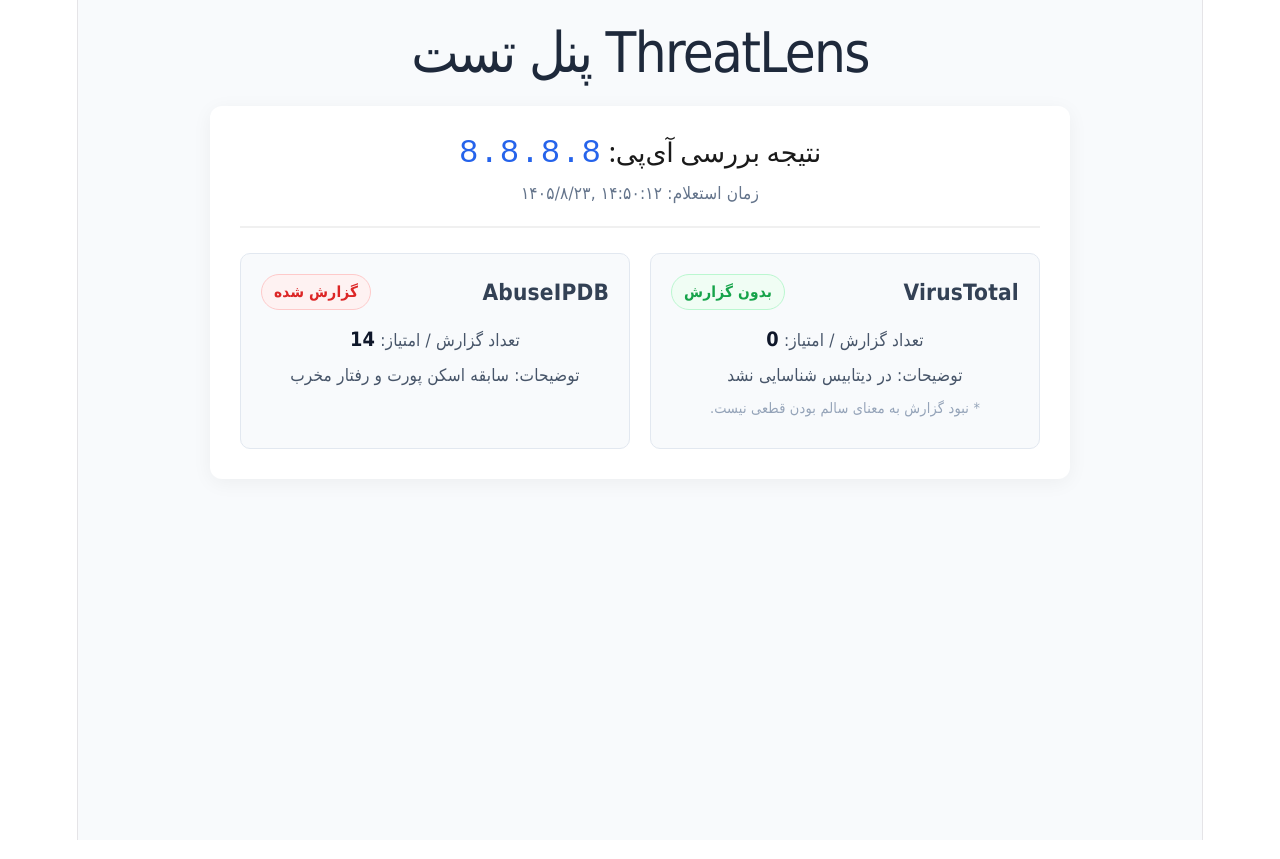
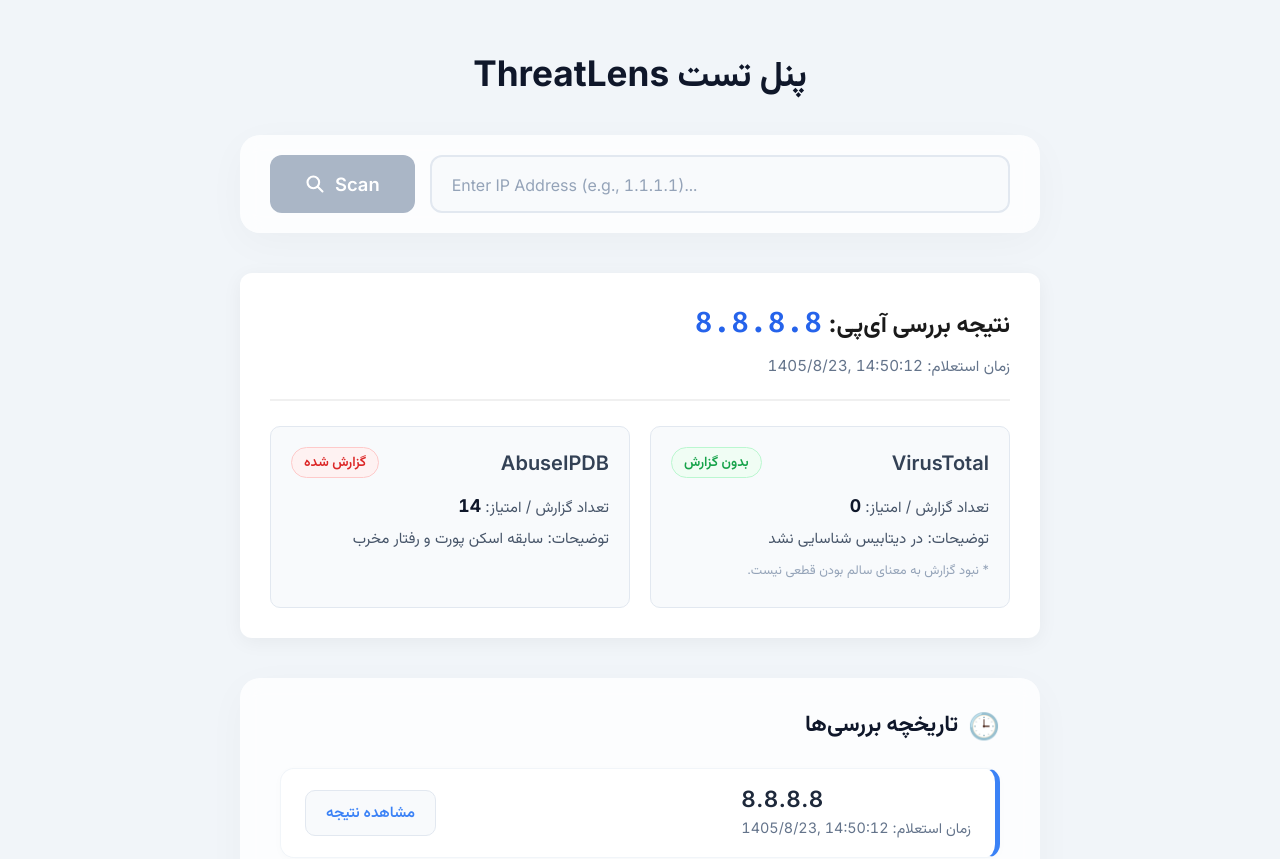
Before and after one commit to AmirHo3ein138/ThreatLensWebapp, a React app in the folder frontend/: page / in a window 1280 px wide. Shown: the top 859 px of the page. Built offline with nearby package versions, Linux system fonts and the light colour scheme; the HTML template or start-up script is replaced by a standard one.

Commit message:
activate search button functionality and polish UI appearance

```diff
--- a/frontend/src/App.jsx
+++ b/frontend/src/App.jsx
@@ -1,25 +1,44 @@
 import { useState, useEffect } from 'react';
 import { checkNewIp } from './services/api';
 import ResultCard from './components/ResultCard';
+import History from './components/History';
+import SearchForm from './components/SearchForm';
 
 function App() {
   const [data, setData] = useState(null);
+  const [loading, setLoading] = useState(false);
 
   useEffect(() => {
-    // فراخوانی تابع API برای دریافت اطلاعات آی‌پی
-    checkNewIp('8.8.8.8').then((result) => {
-      setData(result);
-    });
+    handleSearch('8.8.8.8');
   }, []);
 
+  const handleSearch = (ip) => {
+    setLoading(true);
+    setData(null);
+
+    checkNewIp(ip).then((result) => {
+      setData(result);
+      setLoading(false);
+    });
+  };
+
   return (
-    <div style={{ padding: '20px', minHeight: '100vh', backgroundColor: '#f8fafc' }}>
-      <h1 style={{ textAlign: 'center', fontFamily: 'Tahoma', color: '#1e293b', marginTop: '20px' }}>
+    <div style={{ padding: '20px' }}>
+      <h1 style={{ textAlign: 'center', color: '#0f172a', margin: '30px 0', fontSize: '2.2rem', fontWeight: '700' }}>
         پنل تست ThreatLens
       </h1>
 
-      {/* نمایش کامپوننت کارت نتیجه با داده‌های دریافت شده */}
-      <ResultCard data={data} />
+      <SearchForm onSearch={handleSearch} loading={loading} />
+
+      {loading && (
+        <div dir="ltr" style={{ textAlign: 'center', color: '#3b82f6', margin: '30px 0', fontSize: '1.1rem', fontWeight: '600', fontFamily: 'Inter' }}>
+          ⏳ Analyzing threat intelligence data...
+        </div>
+      )}
+
+      {data && !loading && <ResultCard data={data} />}
+
+      <History />
     </div>
   );
 }
--- a/frontend/src/components/History.css
+++ b/frontend/src/components/History.css
@@ -0,0 +1,11 @@
+.history-container { max-width: 800px; margin: 30px auto; padding: 30px 40px; background: rgba(255, 255, 255, 0.8); backdrop-filter: blur(10px); border-radius: 20px; box-shadow: 0 10px 40px rgba(0, 0, 0, 0.03); }
+.history-header { font-size: 1.4rem; font-weight: 700; color: #0f172a; margin: 0 0 25px 0; display: flex; align-items: center; gap: 10px; }
+.history-header::before { content: '🕒'; font-size: 1.6rem; }
+.history-list { display: flex; flex-direction: column; gap: 16px; }
+.history-item { display: flex; justify-content: space-between; align-items: center; padding: 16px 24px; background: #ffffff; border-radius: 14px; border: 1px solid #f1f5f9; border-right: 5px solid #3b82f6; box-shadow: 0 2px 10px rgba(0, 0, 0, 0.02); transition: all 0.3s ease; }
+.history-item:hover { transform: translateY(-3px); box-shadow: 0 10px 25px rgba(59, 130, 246, 0.1); border-right-color: #2563eb; }
+.history-info { display: flex; flex-direction: column; gap: 6px; }
+.history-ip { font-size: 1.4rem; color: #1e293b; }
+.history-date { color: #64748b; font-size: 0.9rem; }
+.details-btn { padding: 10px 20px; background: #f8fafc; color: #3b82f6; border: 1px solid #e2e8f0; border-radius: 10px; cursor: pointer; font-family: inherit; font-weight: 600; font-size: 0.95rem; transition: all 0.2s ease; }
+.details-btn:hover { background: #3b82f6; color: #ffffff; border-color: #3b82f6; }
--- a/frontend/src/components/History.jsx
+++ b/frontend/src/components/History.jsx
@@ -0,0 +1,47 @@
+import { useState, useEffect } from 'react';
+import { getHistory } from '../services/api';
+import './History.css';
+
+const History = () => {
+  const [historyData, setHistoryData] = useState([]);
+  const [loading, setLoading] = useState(true);
+
+  useEffect(() => {
+    getHistory().then((data) => {
+      setHistoryData(data);
+      setLoading(false);
+    });
+  }, []);
+
+  if (loading) {
+    return (
+      <div className="history-container" style={{ textAlign: 'center' }}>
+        <p>در حال بارگذاری تاریخچه...</p>
+      </div>
+    );
+  }
+
+  return (
+    <div className="history-container">
+      <h2 className="history-header">تاریخچه بررسی‌ها</h2>
+
+      <div className="history-list">
+        {historyData.map((item, index) => (
+          <div key={index} className="history-item">
+            <div className="history-info">
+              <div className="history-ip" dir="ltr">{item.ip}</div>
+              <div className="history-date">
+                زمان استعلام: <span dir="ltr">{new Date(item.timestamp).toLocaleString('fa-IR-u-nu-latn')}</span>
+              </div>
+            </div>
+            <button className="details-btn">
+              مشاهده نتیجه
+            </button>
+          </div>
+        ))}
+      </div>
+    </div>
+  );
+};
+
+export default History;
--- a/frontend/src/components/ResultCard.css
+++ b/frontend/src/components/ResultCard.css
@@ -1,7 +1,7 @@
-.result-container { max-width: 800px; margin: 40px auto; padding: 30px; background: #ffffff; border-radius: 12px; box-shadow: 0 4px 20px rgba(0, 0, 0, 0.05); font-family: Tahoma, system-ui, sans-serif; direction: rtl; }
+.result-container { max-width: 800px; margin: 40px auto; padding: 30px; background: #ffffff; border-radius: 12px; box-shadow: 0 4px 20px rgba(0, 0, 0, 0.05); direction: rtl; }
 .result-header { border-bottom: 2px solid #f0f0f0; padding-bottom: 20px; margin-bottom: 25px; }
 .result-header h2 { margin: 0 0 10px 0; color: #1a1a1a; font-size: 1.5rem; }
-.ip-highlight { color: #2563eb; font-family: monospace; font-size: 1.8rem; letter-spacing: 1px; }
+.ip-highlight { color: #2563eb; font-size: 1.8rem; }
 .meta-info { color: #64748b; font-size: 0.95rem; margin: 0; }
 .sources-grid { display: grid; grid-template-columns: repeat(auto-fit, minmax(300px, 1fr)); gap: 20px; }
 .source-card { padding: 20px; border-radius: 10px; border: 1px solid #e2e8f0; background: #f8fafc; }
--- a/frontend/src/components/ResultCard.jsx
+++ b/frontend/src/components/ResultCard.jsx
@@ -40,7 +40,7 @@ const ResultCard = ({ data }) => {
     <div className="result-container">
       <div className="result-header">
         <h2>نتیجه بررسی آی‌پی: <span className="ip-highlight">{data.ip}</span></h2>
-        <p className="meta-info">زمان استعلام: <span dir="ltr">{new Date(data.timestamp).toLocaleString('fa-IR')}</span></p>
+        <p className="meta-info">زمان استعلام: <span dir="ltr">{new Date(data.timestamp).toLocaleString('fa-IR-u-nu-latn')}</span></p>
       </div>
       <div className="sources-grid">
         {data.results?.VirusTotal && renderSourceCard('VirusTotal', data.results.VirusTotal)}
--- /dev/null
+++ b/frontend/src/components/SearchForm.css
@@ -0,0 +1,98 @@
+.search-container {
+  max-width: 800px;
+  margin: 0 auto 30px auto;
+  padding: 20px 30px;
+  background: rgba(255, 255, 255, 0.8);
+  backdrop-filter: blur(10px);
+  border-radius: 20px;
+  box-shadow: 0 10px 40px rgba(0, 0, 0, 0.03);
+  direction: rtl;
+}
+
+.search-form {
+  display: flex;
+  gap: 15px;
+}
+
+.search-input {
+  flex: 1;
+  padding: 15px 20px;
+  font-size: 1.2rem;
+  font-family: 'Fira Code', 'Inter', 'Vazirmatn', sans-serif;
+  border: 2px solid #e2e8f0;
+  border-radius: 12px;
+  outline: none;
+  transition: all 0.3s ease;
+  background: #f8fafc;
+  color: #1e293b;
+  font-weight: 500;
+}
+
+.search-input::placeholder {
+  font-family: 'Inter', sans-serif;
+  font-size: 1rem;
+  color: #94a3b8;
+  font-weight: 400;
+}
+
+.search-input:focus {
+  border-color: #3b82f6;
+  background: #ffffff;
+  box-shadow: 0 0 0 4px rgba(59, 130, 246, 0.15);
+}
+
+.search-btn {
+  display: flex;
+  align-items: center;
+  justify-content: center;
+  gap: 10px;
+  padding: 0 35px;
+  font-size: 1.15rem;
+  font-weight: 600;
+  font-family: 'Inter', sans-serif;
+  color: #ffffff;
+  background: linear-gradient(135deg, #10b981 0%, #059669 100%);
+  border: none;
+  border-radius: 12px;
+  cursor: pointer;
+  transition: all 0.3s cubic-bezier(0.4, 0, 0.2, 1);
+  white-space: nowrap;
+  box-shadow: 0 4px 15px rgba(16, 185, 129, 0.3);
+}
+
+.search-btn:hover:not(:disabled) {
+  transform: translateY(-2px) scale(1.02);
+  box-shadow: 0 8px 25px rgba(16, 185, 129, 0.5);
+}
+
+.search-btn:active:not(:disabled) {
+  transform: translateY(1px) scale(0.98);
+}
+
+.search-btn:disabled {
+  background: #94a3b8;
+  cursor: not-allowed;
+  opacity: 0.8;
+  box-shadow: none;
+  transform: none;
+}
+
+.btn-icon {
+  width: 20px;
+  height: 20px;
+}
+
+.spinner {
+  width: 20px;
+  height: 20px;
+  border: 3px solid rgba(255, 255, 255, 0.3);
+  border-radius: 50%;
+  border-top-color: #ffffff;
+  animation: spin 1s ease-in-out infinite;
+}
+
+@keyframes spin {
+  to {
+    transform: rotate(360deg);
+  }
+}
--- /dev/null
+++ b/frontend/src/components/SearchForm.jsx
@@ -0,0 +1,50 @@
+import { useState } from 'react';
+import './SearchForm.css';
+
+const SearchForm = ({ onSearch, loading }) => {
+  const [ip, setIp] = useState('');
+
+  const handleSubmit = (e) => {
+    e.preventDefault();
+    if (ip.trim()) {
+      onSearch(ip.trim());
+    }
+  };
+
+  return (
+    <div className="search-container">
+      <form onSubmit={handleSubmit} className="search-form">
+        <input
+          type="text"
+          className="search-input"
+          placeholder="Enter IP Address (e.g., 1.1.1.1)..."
+          value={ip}
+          onChange={(e) => setIp(e.target.value)}
+          dir="ltr"
+          disabled={loading}
+        />
+        <button
+          type="submit"
+          className={`search-btn ${loading ? 'scanning' : ''}`}
+          disabled={loading || !ip.trim()}
+          dir="ltr"
+        >
+          {loading ? (
+            <>
+              <span className="spinner"></span> Scanning...
+            </>
+          ) : (
+            <>
+              <svg className="btn-icon" fill="none" stroke="currentColor" viewBox="0 0 24 24" xmlns="http://www.w3.org/2000/svg">
+                <path strokeLinecap="round" strokeLinejoin="round" strokeWidth={2.5} d="M21 21l-6-6m2-5a7 7 0 11-14 0 7 7 0 0114 0z" />
+              </svg>
+              Scan
+            </>
+          )}
+        </button>
+      </form>
+    </div>
+  );
+};
+
+export default SearchForm;
--- a/frontend/src/index.css
+++ b/frontend/src/index.css
@@ -1,111 +1,27 @@
-:root {
-  --text: #6b6375;
-  --text-h: #08060d;
-  --bg: #fff;
-  --border: #e5e4e7;
-  --code-bg: #f4f3ec;
-  --accent: #aa3bff;
-  --accent-bg: rgba(170, 59, 255, 0.1);
-  --accent-border: rgba(170, 59, 255, 0.5);
-  --social-bg: rgba(244, 243, 236, 0.5);
-  --shadow:
-    rgba(0, 0, 0, 0.1) 0 10px 15px -3px, rgba(0, 0, 0, 0.05) 0 4px 6px -2px;
-
-  --sans: system-ui, 'Segoe UI', Roboto, sans-serif;
-  --heading: system-ui, 'Segoe UI', Roboto, sans-serif;
-  --mono: ui-monospace, Consolas, monospace;
-
-  font: 18px/145% var(--sans);
-  letter-spacing: 0.18px;
-  color-scheme: light dark;
-  color: var(--text);
-  background: var(--bg);
-  font-synthesis: none;
-  text-rendering: optimizeLegibility;
-  -webkit-font-smoothing: antialiased;
-  -moz-osx-font-smoothing: grayscale;
-
-  @media (max-width: 1024px) {
-    font-size: 16px;
-  }
-}
-
-@media (prefers-color-scheme: dark) {
-  :root {
-    --text: #9ca3af;
-    --text-h: #f3f4f6;
-    --bg: #16171d;
-    --border: #2e303a;
-    --code-bg: #1f2028;
-    --accent: #c084fc;
-    --accent-bg: rgba(192, 132, 252, 0.15);
-    --accent-border: rgba(192, 132, 252, 0.5);
-    --social-bg: rgba(47, 48, 58, 0.5);
-    --shadow:
-      rgba(0, 0, 0, 0.4) 0 10px 15px -3px, rgba(0, 0, 0, 0.25) 0 4px 6px -2px;
-  }
-
-  #social .button-icon {
-    filter: invert(1) brightness(2);
-  }
-}
+@import url('https://fonts.googleapis.com/css2?family=Fira+Code:wght@500;600&family=Inter:wght@400;600;700&family=Vazirmatn:wght@300;400;600;700&display=swap');
 
 body {
   margin: 0;
+  padding: 0;
+  font-family: 'Inter', 'Vazirmatn', system-ui, -apple-system, sans-serif;
+  background-color: #f1f5f9;
+  direction: rtl;
+  color: #1e293b;
 }
 
-#root {
-  width: 1126px;
-  max-width: 100%;
-  margin: 0 auto;
-  text-align: center;
-  border-inline: 1px solid var(--border);
-  min-height: 100svh;
-  display: flex;
-  flex-direction: column;
+* {
   box-sizing: border-box;
 }
 
-h1,
-h2 {
-  font-family: var(--heading);
-  font-weight: 500;
-  color: var(--text-h);
+.history-ip,
+.ip-highlight {
+  font-family: 'Fira Code', monospace !important;
+  font-weight: 600;
+  letter-spacing: 1px;
 }
 
-h1 {
-  font-size: 56px;
-  letter-spacing: -1.68px;
-  margin: 32px 0;
-  @media (max-width: 1024px) {
-    font-size: 36px;
-    margin: 20px 0;
-  }
+[dir="ltr"],
+.score-value {
+  font-family: 'Inter', sans-serif !important;
+  font-variant-numeric: tabular-nums;
 }
-h2 {
-  font-size: 24px;
-  line-height: 118%;
-  letter-spacing: -0.24px;
-  margin: 0 0 8px;
-  @media (max-width: 1024px) {
-    font-size: 20px;
-  }
-}
-p {
-  margin: 0;
-}
-
-code,
-.counter {
-  font-family: var(--mono);
-  display: inline-flex;
-  border-radius: 4px;
-  color: var(--text-h);
-}
-
-code {
-  font-size: 15px;
-  line-height: 135%;
-  padding: 4px 8px;
-  background: var(--code-bg);
-}
```
